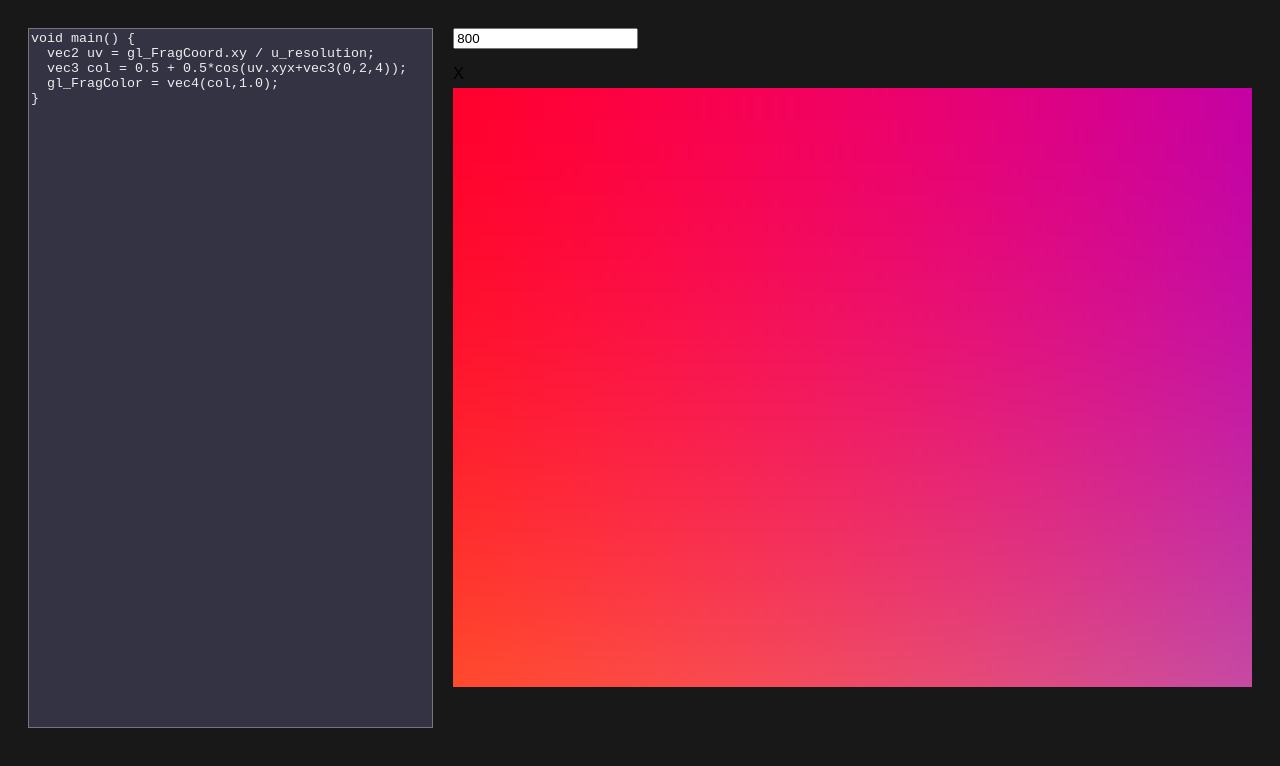
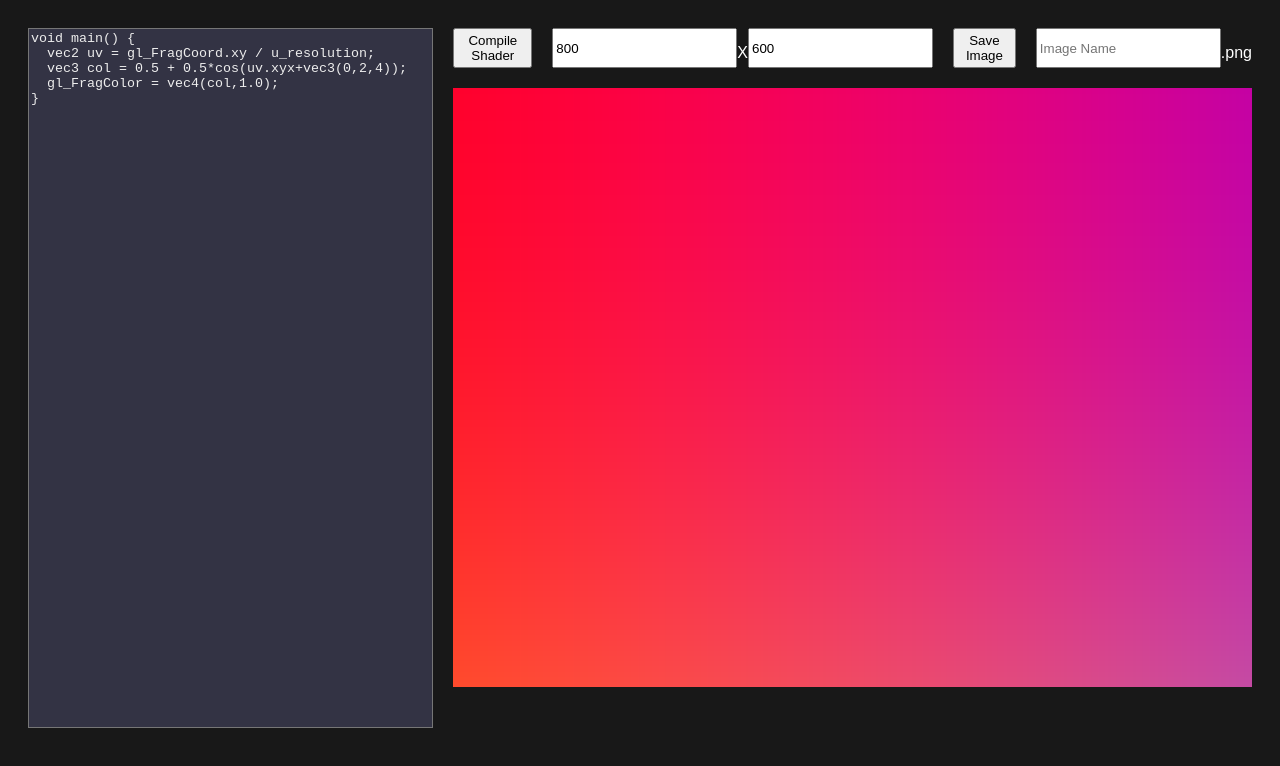
Before and after one commit to N-Ashworth/shader-creator, a website built with Vite: page index.html in a window 1280 px wide. Built offline with nearby package versions, Linux system fonts and the light colour scheme.

Commit message:
Added save

```diff
--- a/index.html
+++ b/index.html
@@ -14,13 +14,20 @@
       <!-- The preview panel containing your WebGL canvas and controls -->
       <div class="canvas-stuff">
         <div class="canvas-controls">
-          <input type="number" id="res-select-x" value="800" />
-          <p>X</p>
-          <input type="number" id="res-select-y" value="600" />
+          <button id="compile-button">Compile Shader</button>
 
-          <button id="compile-button">Compile Shader</button>
+          <div class="control-box">
+            <input type="number" id="res-select-x" value="800" />
+            <p> X </p>
+            <input type="number" id="res-select-y" value="600" />
+          </div>
+
           <button id="save-button">Save Image</button>
-          <input type="text" placeholder="Image Name" id="save-name"></input>
+
+          <div class="control-box">
+            <input type="text" placeholder="Image Name" id="save-name"></input>
+            <p>.png</p>
+          </div>
         </div>
 
         <div class="canvas-preview">
--- a/style.css
+++ b/style.css
@@ -1,6 +1,7 @@
 body {
     background-color: #181818;
     font-family: Arial, Helvetica, sans-serif;
+    color: white;
 }
 
 .res-select {
@@ -52,4 +53,10 @@ textarea {
 
 .canvas-controls {
     height: 40px;
+    display: flex;
+    gap: 20px;
 }
+
+.control-box {
+    display: flex;
+}
```
